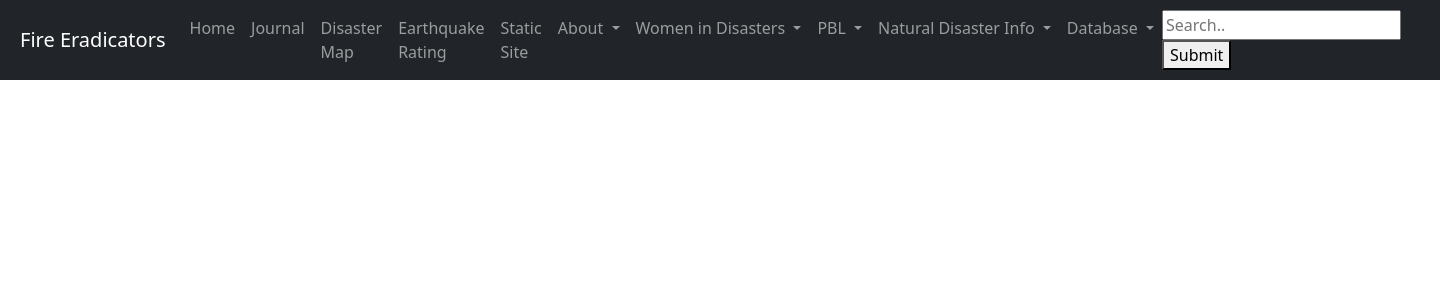
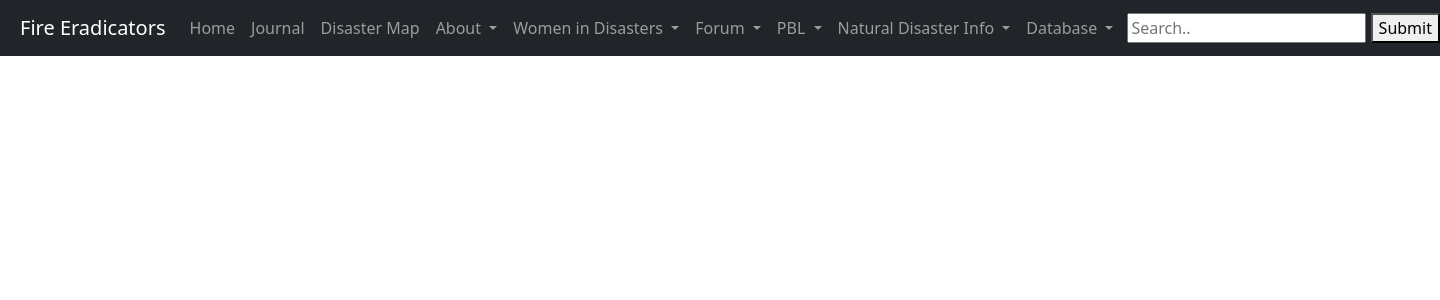
Before and after one commit to nehapavani/n224_Venus, a Flask app: page /about/ in a window 1440 px wide. Shown: the top 300 px of the page. Run offline with Flask 2, Linux system fonts and the light colour scheme.

Commit message:
fixed navbar

```diff
--- a/templates/layouts/navbar.html
+++ b/templates/layouts/navbar.html
@@ -16,8 +16,6 @@
             <li><a class="nav-link" href={{ url_for('index') }}>Home</a></li>
             <li><a class="nav-link" href={{ url_for('journal') }}>Journal</a></li>
             <li><a class="nav-link" href={{ url_for('disastermap') }}>Disaster Map</a></li>
-            <li><a class="nav-link" href={{ url_for('earthquakerating') }}>Earthquake Rating</a></li>
-            <li><a class="nav-link" href={{ url_for('staticsite') }} >Static Site</a></li>
             <li class="nav-item dropdown">
                 <a class="nav-link dropdown-toggle" data-bs-toggle="dropdown" aria-expanded="false" id="dropdownMenuButton1" type="button">
                     About
@@ -40,6 +38,16 @@
                     <a class="dropdown-item" href={{ url_for('lydia_sijp') }}>Lydia Sijp</a>
                 </div>
             </li>
+            <li class="nav-item dropdown">
+                <a class="nav-link dropdown-toggle" data-bs-toggle="dropdown" aria-expanded="false" id="dropdownMenuButton1" type="button">
+                    Forum
+                </a>
+                <div class="dropdown-menu" aria-labelledby="dropdownMenuButton1">
+                    <a class="dropdown-item" href={{ url_for('disastermap') }}>Disaster Map</a>
+                    <a class="dropdown-item" href={{ url_for('earthquakerating') }}>Earthquake Rating</a>
+                </div>
+            </li>
+
 
             <li class="nav-item dropdown">
                 <a class="nav-link dropdown-toggle" data-bs-toggle="dropdown" aria-expanded="false" id="dropdownMenuButton1" type="button">
```
